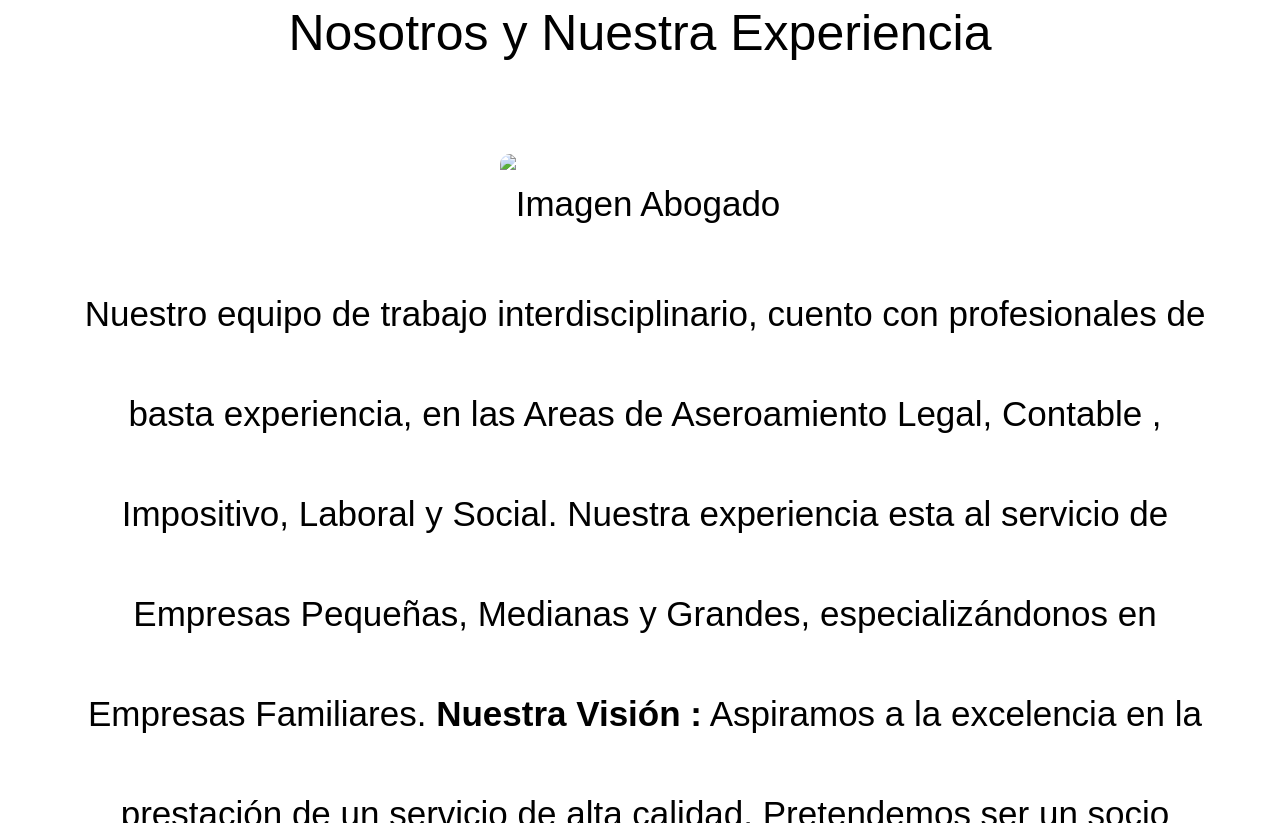
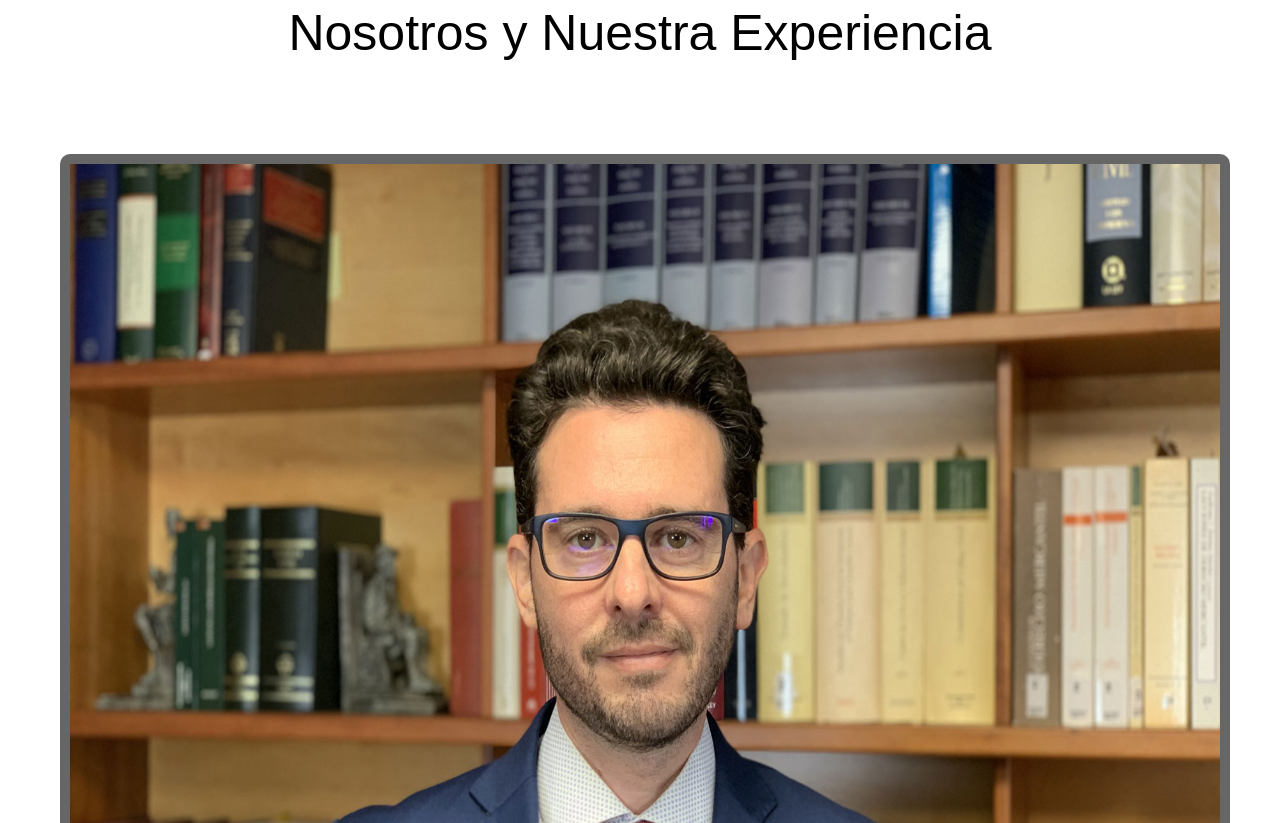
Before and after one commit to ArielMoscarella/EstudioIntegralCEA, a website: page src/nosotros.html in a window 1280 px wide. Shown: the part 757-1580 px from the top of the page. Drawn offline with nearby package versions, Linux system fonts and the light colour scheme; files that its build step writes are made by us from their sources; a web font is replaced by a local one.

Commit message:
Entrega Final

```diff
--- a/css/index.css
+++ b/css/index.css
@@ -407,6 +407,12 @@ header ul li a:hover::before{
 	color: rgb(0, 0, 0);
 	font-size: 3rem;
 	text-align: center;
+}
+
+.identificacion img{
+    width:50%;
+    height:50%;
+    border:10px solid #666;
 }
 
 .tercerTitulo{
--- a/src/nosotros.html
+++ b/src/nosotros.html
@@ -6,7 +6,7 @@
     <meta name="viewport" content="width=device-width, initial-scale=1.0">
     <!-- Bootstrap CSS -->
 	<link href="https://cdn.jsdelivr.net/npm/bootstrap@5.1.3/dist/css/bootstrap.min.css" rel="stylesheet" integrity="sha384-1BmE4kWBq78iYhFldvKuhfTAU6auU8tT94WrHftjDbrCEXSU1oBoqyl2QvZ6jIW3" crossorigin="anonymous">
-	<link rel="stylesheet" type="text/css" href="../css/Index.css">
+	<link rel="stylesheet" type="text/css" href="../css/index.css">
     <script src="https://kit.fontawesome.com/159e0e4e79.js" crossorigin="anonymous"></script>
 	<link rel="stylesheet" href="/fontawesome-free-6.1.1-web/css/all.css">
     <link rel="icon" type="image/jpg" href="../image/estudio.jpg">
@@ -76,7 +76,7 @@
             </div>
             <div class="flexNosotros">
             <section class="identificacion">
-                <img src="" alt="Imagen Abogado">
+                <img src="../image/luis.jpg" alt="Imagen Abogado">
 
                 <p>
                     Nuestro equipo de trabajo interdisciplinario, cuento con profesionales de basta experiencia, en las
```
Also changed, not shown: src/contable.html (+1 -1 lines), src/contacto.html (+1 -1 lines), src/legal.html (+1 -1 lines), image/luis.jpg (added).
